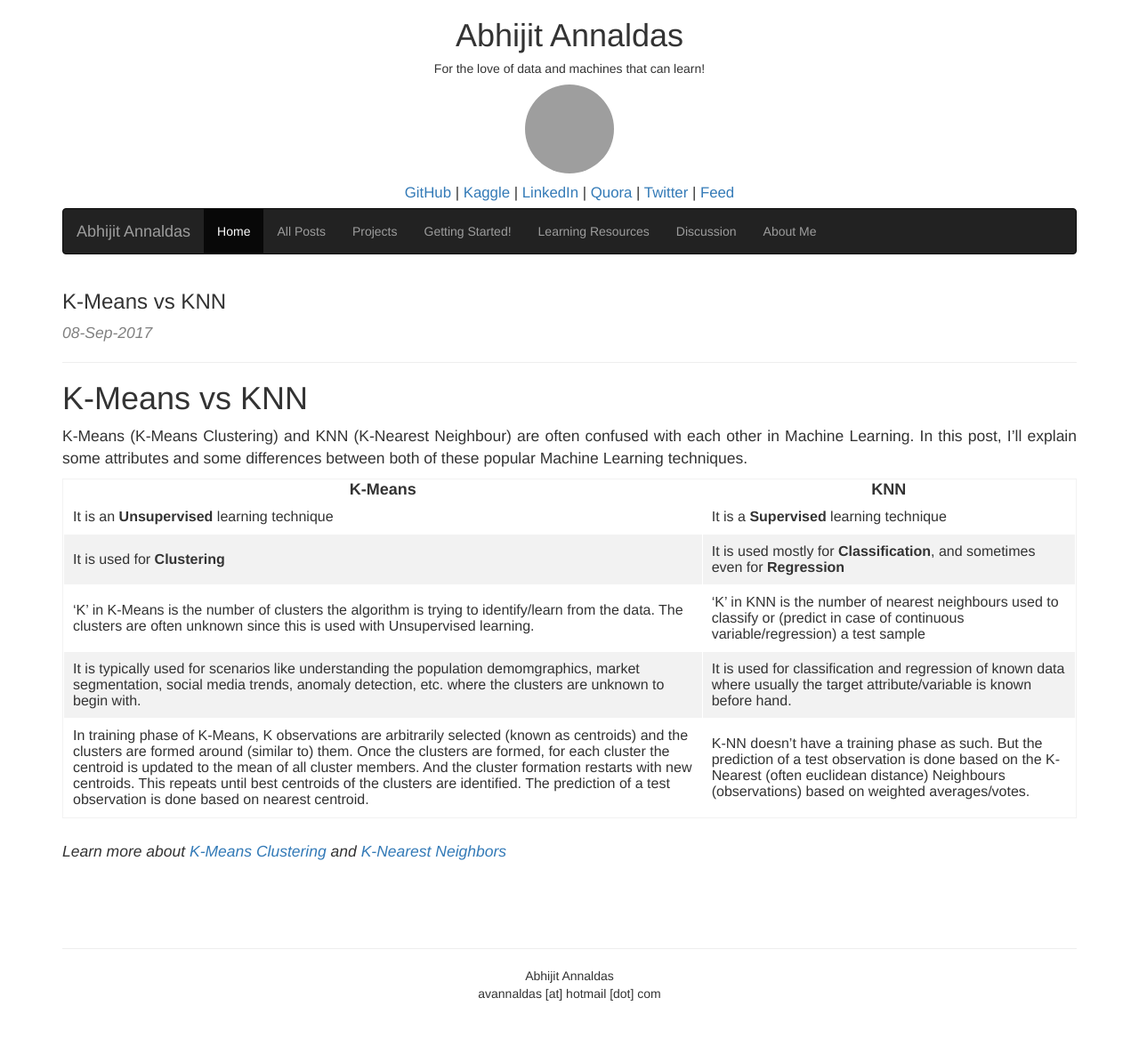
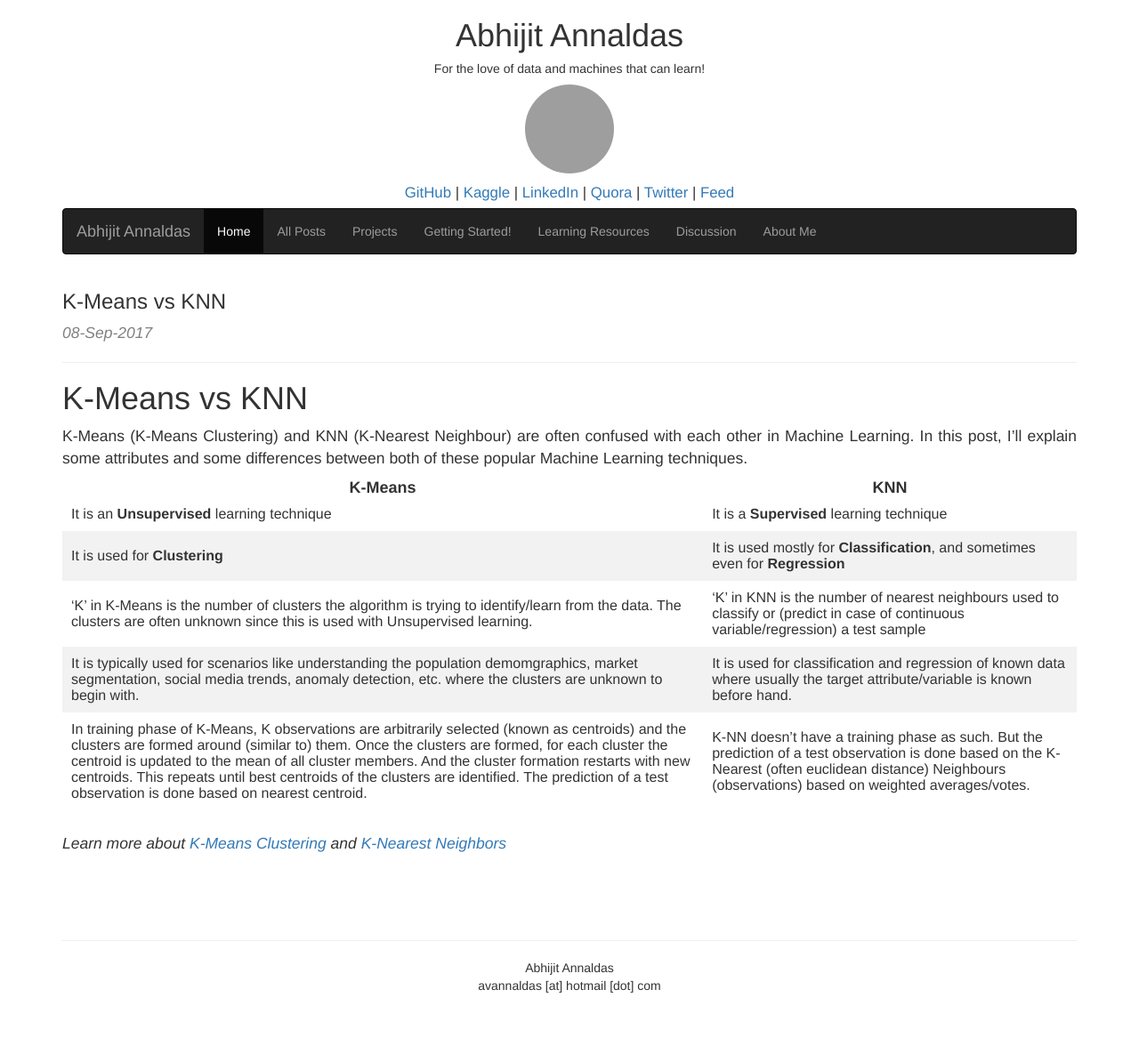
Before and after one commit to devm1023/ML_project, a Jekyll site: the page built from _posts/2017-09-23-kmeans-vs-knn-in-machine-learning.markdown, in a window 1280 px wide. Shown: the whole page at 89% size. Built offline with Jekyll 4.4.1, drawn with Linux system fonts in a browser that asks for light colours; nearby versions of some CDN libraries; comment, search, counter and statistics services are not loaded; grey boxes are pictures that could not be loaded.

Commit message:
Update style.css

```diff
--- a/css/style.css
+++ b/css/style.css
@@ -19,10 +19,6 @@
 table {
   border-collapse: separate;
   padding: 0px;
-  border-width: thin;
-  border-spacing: 1px;
-  border-style: solid;
-  border-color: #f2f2f2;
 }
 
 table th {
@@ -33,6 +29,13 @@
   text-align: center;
 }
 
+table tr {
+  border-width: thin;
+  border-spacing: 1px;
+  border-style: solid;
+  border-color: #f2f2f2;
+}
+
 table td {
   padding: 10px;
 }
```
